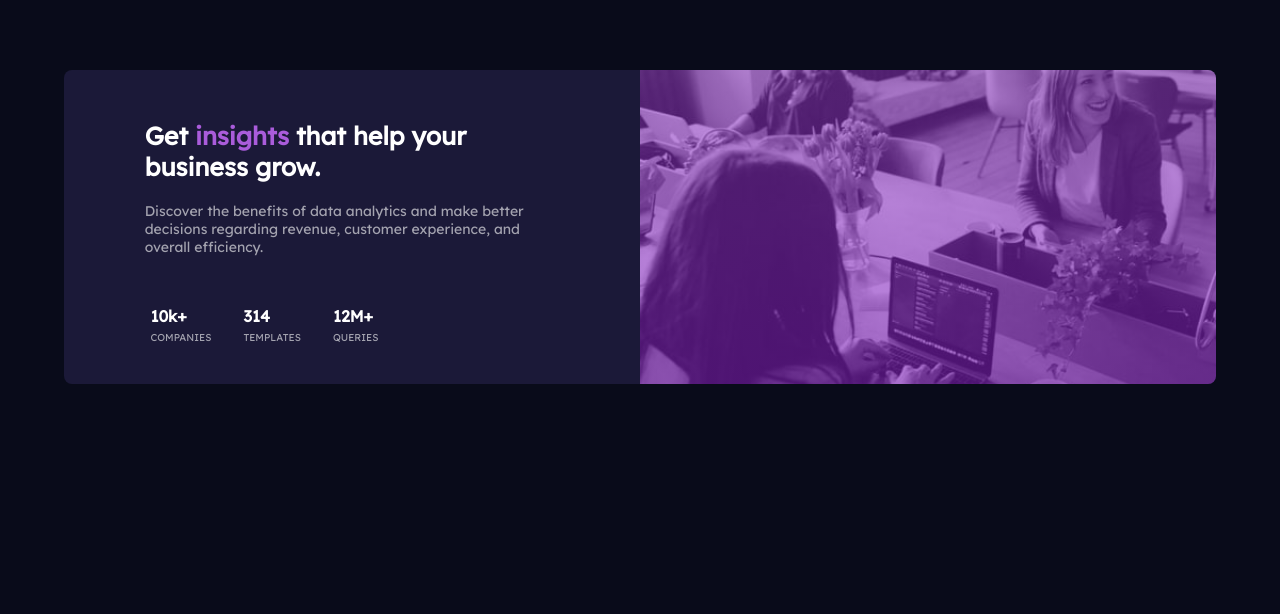
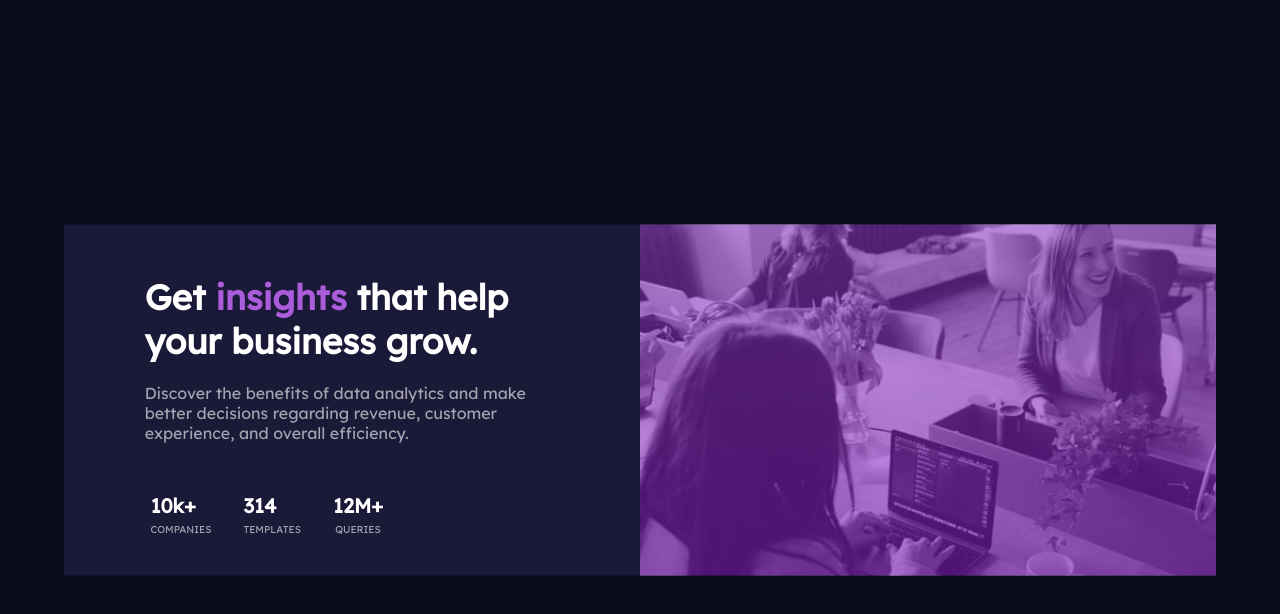
Before and after one commit to Cristopher-2003/Stats_Card_components.github.io, a plain HTML site: page index.html in a window 1280 px wide. Drawn offline with Linux system fonts and the light colour scheme.

Commit message:
actualizacion

```diff
--- a/estilos.css
+++ b/estilos.css
@@ -29,10 +29,11 @@ body{
 }
 .contenido_stats{
     width: 78%;
-    margin: 10px auto;
-    padding-bottom: 20px;
-    margin-bottom: 20px;
-    border-radius: 8px;
+    position: absolute;
+    top: 50%;
+    left: 50%;
+    transform: translate(-50% , -50%);
+    padding: 0 0 10px;
     background-color: var(--Dark-desaturated-blue);
 }
 .stats_img{
@@ -89,9 +90,8 @@ body{
         display: flex;
         width: 90%;
         flex-direction: row-reverse;
-        margin: 50px auto ;
-        padding-bottom: 0;
-        margin-bottom: 30px;
+        padding: 0;
+
     }
     .contenido_textos_stats{
         width: 72%;
@@ -109,16 +109,16 @@ body{
         padding: 10px 0 40px;
         }
         .title_stats{
-            font-size: 25px;
+            font-size: 35px;
             margin: 20px 0;
             text-align: left;
         }
         .paragraph_stats{
             text-align: left;
-            font-size: 14px;}
+            font-size: 16px;}
 
         .stats_seguidores{
-            font-size: 16px;
+            font-size: 20px;
             text-align: left;
             margin-bottom: 5px;
         }
```
